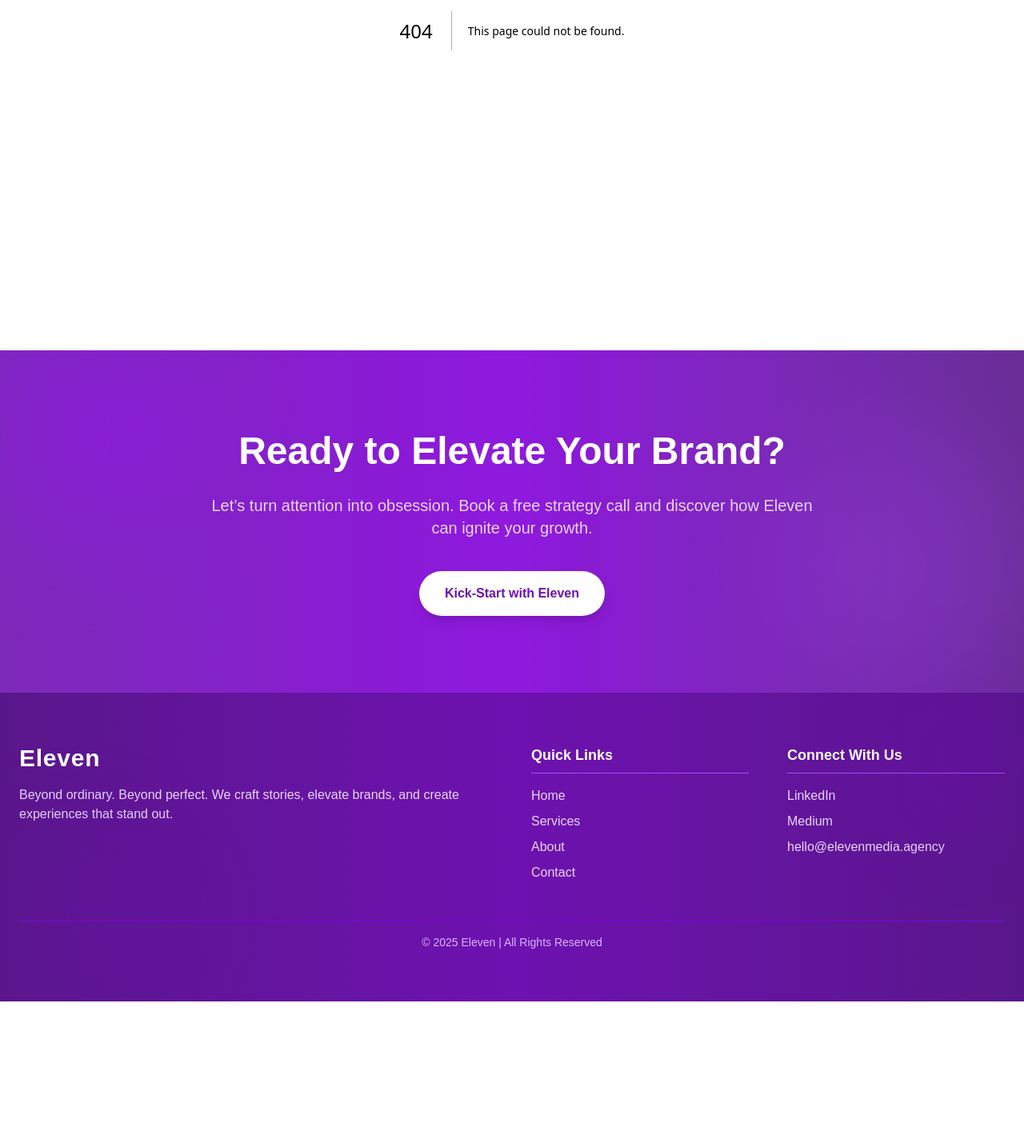
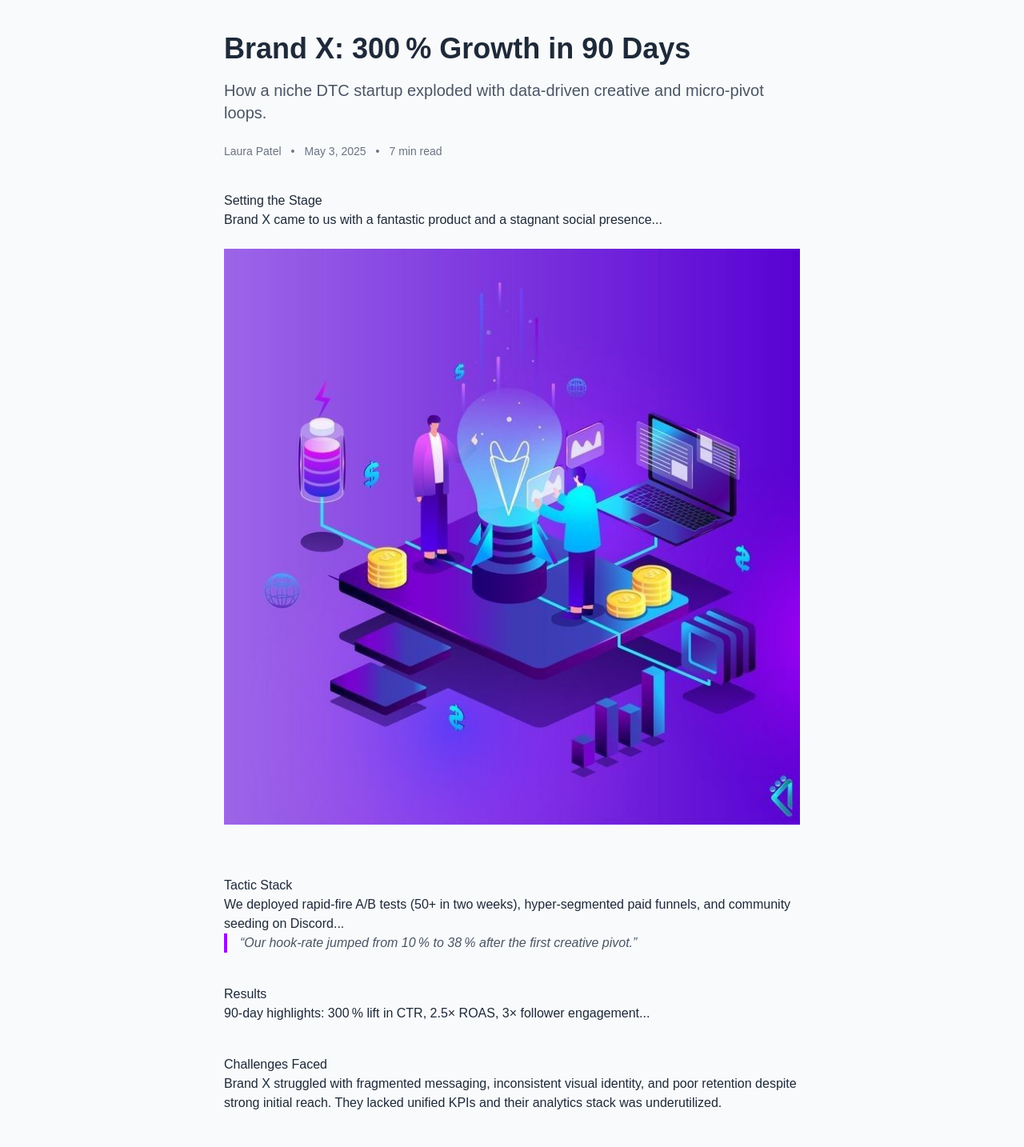
Before and after one commit to amritanshmsh/www.elevenmedia.agency, a Next.js app: page /casestudy/brand-x-300-growth in a window 1280 px wide. Before the commit this address had no page. Shown: the part 434-1868 px from the top of the page at 80% size. Before the commit the page ends 1686 px from the top, so only its background shows below. Built offline with nearby package versions, Linux system fonts and the light colour scheme.

Commit message:
Improved

```diff
--- a/package.json
+++ b/package.json
@@ -9,6 +9,7 @@
     "lint": "next lint"
   },
   "dependencies": {
+    "date-fns": "^4.1.0",
     "framer-motion": "^12.9.4",
     "gsap": "^3.13.0",
     "lucide-react": "^0.506.0",
--- a/src/app/Components/CalltoAction.tsx
+++ b/src/app/Components/CalltoAction.tsx
@@ -1,41 +1,43 @@
-
-
 "use client";
 import { motion } from "framer-motion";
 
 export default function CallToAction() {
   return (
-    <section className="relative overflow-hidden">
+    <section className="relative overflow-hidden py-6 md:py-8">
       {/* background gradient */}
       <div className="absolute inset-0 bg-gradient-to-r from-purple-800 via-purple-700 to-purple-900 opacity-90 -z-10" />
 
       {/* subtle glow circles */}
-      <div className="absolute -top-10 -left-10 w-72 h-72 bg-purple-600 rounded-full opacity-30 blur-3xl -z-10"></div>
-      <div className="absolute bottom-0 right-0 w-80 h-80 bg-purple-500 rounded-full opacity-20 blur-3xl -z-10"></div>
+      <div className="absolute -top-10 -left-10 w-72 h-72 bg-purple-600 rounded-full opacity-30 blur-3xl animate-pulse -z-10"></div>
+      <div className="absolute bottom-0 right-0 w-80 h-80 bg-purple-500 rounded-full opacity-20 blur-3xl animate-pulse -z-10"></div>
 
       <motion.div
-        className="mx-auto max-w-4xl px-6 py-24 text-center text-white"
-        initial={{ opacity: 0, y: 40 }}
+        className="mx-auto max-w-6xl px-4 py-8 flex flex-col md:flex-row items-center md:justify-between text-white text-center md:text-left"
+        initial={{ opacity: 0, y: 30 }}
         whileInView={{ opacity: 1, y: 0 }}
-        transition={{ duration: 0.8 }}
+        transition={{ duration: 0.6 }}
         viewport={{ once: true }}
       >
-        <h2 className="text-4xl md:text-5xl font-extrabold mb-6 leading-tight">
+        <div className="md:w-2/3">
+          <h2 className="text-2xl md:text-3xl font-extrabold mb-3 leading-snug">
             Ready to Elevate Your Brand?
           </h2>
-        <p className="text-lg md:text-xl text-purple-200 mb-10 max-w-3xl mx-auto">
+          <p className="text-sm md:text-base text-purple-200 mb-6 md:mb-0 max-w-xl">
             Let’s turn attention into obsession. Book a free strategy call and discover how Eleven can ignite your growth.
           </p>
-
+        </div>
+        <div className="md:w-1/3 flex justify-center md:justify-end">
           <motion.a
             href="/contact"
             whileHover={{ scale: 1.05 }}
             whileTap={{ scale: 0.95 }}
-          className="inline-block rounded-full bg-white text-purple-800 font-semibold px-8 py-4 shadow-lg hover:bg-purple-50 transition-colors"
+            className="inline-block rounded-full bg-white text-purple-800 font-semibold px-6 py-3 shadow-lg hover:bg-purple-50 transition"
           >
             Kick‑Start with Eleven
           </motion.a>
+        </div>
       </motion.div>
+      <div className="absolute bottom-0 left-0 w-full h-1 bg-white opacity-10"></div>
     </section>
   );
 }
--- a/src/app/Components/Testimonals.tsx
+++ b/src/app/Components/Testimonals.tsx
@@ -10,28 +10,28 @@ export default function Testimonials() {
         </p>
 
         <div className="grid md:grid-cols-3 gap-8">
-          {/* Testimonial 1 */}
+          {/* Testimonial 4 */}
           <div className="bg-purple-50 rounded-lg shadow p-6 text-left">
             <p className="text-gray-700 mb-4 italic">
-              “Eleven transformed our digital presence. Their team’s creativity and precision drove a 2x increase in leads within just 6 weeks.”
+              “Partnering with Eleven helped modernize our school’s communications and outreach. Parents and students are now more engaged than ever.”
             </p>
-            <div className="font-semibold text-purple-700">Jane Smith, CMO, Brand A</div>
+            <div className="font-semibold text-purple-700">Mr. Rajaneesh Singh, Principal, JS Public</div>
           </div>
 
-          {/* Testimonial 2 */}
+          {/* Testimonial 5 */}
           <div className="bg-purple-50 rounded-lg shadow p-6 text-left">
             <p className="text-gray-700 mb-4 italic">
-              “Working with Eleven felt like adding a world-class growth team to our company. We saw immediate improvements in ad performance and ROI.”
+              “We trusted Eleven with a complex product launch, and they delivered beyond expectations. The buzz they created gave us a huge first-mover advantage.”
             </p>
-            <div className="font-semibold text-purple-700">John Doe, CEO, Brand B</div>
+            <div className="font-semibold text-purple-700">Sofia Ahmed, Product Manager, TechNova</div>
           </div>
 
-          {/* Testimonial 3 */}
+          {/* Testimonial 6 */}
           <div className="bg-purple-50 rounded-lg shadow p-6 text-left">
             <p className="text-gray-700 mb-4 italic">
-              “The Eleven team is sharp, responsive, and deeply invested in our success. We couldn’t imagine a better growth partner.”
+              “Eleven’s storytelling magic helped us connect emotionally with our audience. Their campaigns doubled our engagement rates in under two months.”
             </p>
-            <div className="font-semibold text-purple-700">Emily Johnson, Founder, Brand C</div>
+            <div className="font-semibold text-purple-700">Carlos Ramirez, Marketing Director, FreshLeaf Organics</div>
           </div>
         </div>
       </div>
--- /dev/null
+++ b/src/app/casestudy/[slug]/page.tsx
@@ -0,0 +1,81 @@
+"use client";
+import Image from "next/image";
+import { format } from "date-fns";
+import caseStudies from "@/data/casestudy.json";
+
+import { use } from "react";
+import { notFound } from "next/navigation";
+
+export default function CaseStudyPage({
+  params,
+}: {
+  params: Promise<{ slug: string }>;
+}) {
+  const { slug } = use(params);
+  const post = caseStudies.find((item) => item.slug === slug);
+
+  if (!post) {
+    notFound();
+  }
+
+  return (
+    <article className="min-h-screen bg-gray-50 text-gray-800 pb-20 mb-20">
+      {/* Hero */}
+      <header className="relative h-[45vh] w-full overflow-hidden">
+        {post.heroImage ? (
+          <Image
+            src={post.heroImage}
+            alt={post.title}
+            fill
+            priority
+            className="object-cover object-center"
+          />
+        ) : null}
+      </header>
+
+      {/* Title block */}
+      <div className="mx-auto max-w-3xl px-6">
+        <h1 className="mt-10 text-4xl font-extrabold leading-tight">
+          {post.title}
+        </h1>
+        <h2 className="mt-4 text-xl text-gray-600">{post.subtitle}</h2>
+
+        <div className="mt-6 flex items-center gap-3 text-sm text-gray-500">
+          <span>{post.author}</span>
+          <span>•</span>
+          <time dateTime={new Date(post.date).toISOString()}>
+            {format(new Date(post.date), "MMM d, yyyy")}
+          </time>
+          <span>•</span>
+          <span>{post.readingTime}</span>
+        </div>
+      </div>
+
+      {/* Body */}
+      <div className="prose prose-purple mx-auto max-w-3xl px-6 prose-img:rounded-lg">
+        {post.sections.map((sec) => (
+          <section key={sec.heading} className="pt-10">
+            <h3>{sec.heading}</h3>
+            <p>{sec.content}</p>
+
+            {sec.image ? (
+              <Image
+                src={sec.image}
+                alt={sec.heading}
+                width={1200}
+                height={800}
+                className="my-6"
+              />
+            ) : null}
+
+            {sec.quote && (
+              <blockquote className="border-l-4 border-purple-600 pl-4 italic text-gray-600">
+                {sec.quote}
+              </blockquote>
+            )}
+          </section>
+        ))}
+      </div>
+    </article>
+  );
+}
--- a/src/app/process/page.tsx
+++ b/src/app/process/page.tsx
@@ -6,80 +6,45 @@ const steps = [
   {
     title: "01 — Discover & Diagnose",
     bold: "We start with radical empathy.",
-    desc: "Deep brand audits, market research, competitive mapping, and social listening reveal where you stand and where the whitespace lives. We surface every hidden insight before we lift a pixel.",
-    image: "/images/process-discover.jpg",
-    bullets: [
-      "In‑depth social listening dashboard",
-      "Competitor gap matrix",
-      "Brand sentiment heat‑map"
-    ]
+    desc: "Deep brand audits, market research, competitive mapping, and social listening reveal where you stand and where the whitespace lives.",
+    image: "/process-discover.jpg",
   },
   {
     title: "02 — Strategy Blueprint",
     bold: "Data‑backed strategy, zero guesswork.",
-    desc: "We translate insights into an airtight roadmap: personas, channel mix, content pillars, voice guidelines, and a 90‑day calendar that syncs every touchpoint.",
+    desc: "Audience personas, channel mix, brand voice, content pillars, and a cross‑platform calendar engineered to hit the right people at the right moment.",
     image: "/images/process-strategy.jpg",
-    bullets: [
-      "Persona‑driven channel plan",
-      "Content‑pillar matrix",
-      "90‑day rollout calendar"
-    ]
   },
   {
     title: "03 — Creative & A/B Labs",
     bold: "Ideas are nothing without experiments.",
-    desc: "Our studio cranks out thumb‑stoppers while the Growth Lab stress‑tests hooks, CTAs, and formats in rapid micro‑cycles to find the unbeatable combo.",
+    desc: "Our studio churns out thumb‑stoppers—videos, carousels, reels—while the growth lab runs multivariate A/B tests on hooks, CTAs, and formats to unearth winners fast.",
     image: "/images/process-ab.jpg",
-    bullets: [
-      "Rapid mock‑up sprints",
-      "Hook & headline variations",
-      "Real‑time performance board"
-    ]
   },
   {
     title: "04 — Launch & Learn",
     bold: "Every post is a data point.",
-    desc: "We deploy, monitor in real‑time, and pivot on micro‑signals—CPM dips, retention spikes, comment sentiment—nothing escapes our war‑room dashboards.",
+    desc: "We deploy, monitor in real‑time, and pivot on micro‑signals: CPM fluctuations, hook drop‑off, sentiment spikes. Nothing ships without a metric to own.",
     image: "/images/process-launch.jpg",
-    bullets: [
-      "24‑hour feedback loop",
-      "Live metric war‑room",
-      "Micro‑pivot protocol"
-    ]
   },
   {
     title: "05 — Scale & Repeat",
     bold: "Double‑down on what moves the needle.",
-    desc: "Winning creatives get budget muscle, new audiences, and retargeting layers. Monthly executive reports translate raw data into clear board‑room wins.",
+    desc: "Winning creatives get production muscle, budgets shift to high‑ROI channels, retargeting kicks in, and monthly reports translate data into board‑room clarity.",
     image: "/images/process-scale.jpg",
-    bullets: [
-      "Budget reallocation engine",
-      "Winner creative cloning",
-      "Executive scorecard report"
-    ]
   },
   {
     title: "06 — Community & Retention",
     bold: "Fans are the best funnel.",
-    desc: "We turn followers into evangelists with gated groups, surprise‑and‑delight drops, and loyalty ladders that keep the buzz compounding.",
+    desc: "We nurture loyalty with two‑way conversations, gated communities, and surprise‑and‑delight moments that transform followers into evangelists.",
     image: "/images/process-community.jpg",
-    bullets: [
-      "Private insider groups",
-      "Surprise & delight drops",
-      "Loyalty‑ladder system"
-    ]
   },
   {
     title: "07 — Intelligence Loop",
     bold: "Insights fuel the next iteration.",
-    desc: "Quarterly growth summits refine the roadmap while our edge‑tracking radar hunts for next‑gen opportunities before competitors blink.",
+    desc: "Monthly growth summits turn raw data into quarterly roadmaps, ensuring the engine never idles and your edge stays razor‑sharp.",
     image: "/images/process-intel.jpg",
-    bullets: [
-      "Quarterly growth summits",
-      "Insights‑to‑roadmap pipeline",
-      "Continuous edge tracking"
-    ]
-  }
+  },
 ];
 
 export default function ProcessPage() {
@@ -147,13 +112,11 @@ export default function ProcessPage() {
               </h2>
               <p className="text-2xl md:text-3xl font-bold mb-4">{step.bold}</p>
               <p className="text-purple-200 leading-relaxed">{step.desc}</p>
-              {step.bullets && (
-                <ul className="mt-4 space-y-1 text-sm text-purple-300">
-                  {step.bullets.map((b) => (
-                    <li key={b}>✓ {b}</li>
-                  ))}
-                </ul>
-              )}
+              <ul className="mt-4 space-y-1 text-sm text-purple-300">
+                <li>✓ KPI owner assigned</li>
+                <li>✓ Tool stack synced</li>
+                <li>✓ Timeline locked</li>
+              </ul>
             </div>
           </motion.div>
         ))}
--- a/src/app/services/page.tsx
+++ b/src/app/services/page.tsx
@@ -138,7 +138,7 @@ export default function ServicesPage() {
         <div
           id={service.slug}
           key={index}
-          className={`group scroll-mt-32 flex flex-col md:flex-row gap-8 mb-16 items-center ${
+          className={`group flex flex-col md:flex-row gap-8 mb-16 items-center ${
             index % 2 === 1 ? "md:flex-row-reverse" : ""
           }`}
         >
@@ -176,10 +176,10 @@ export default function ServicesPage() {
               ))}
             </div>
             <a
-              href="/contact"
+              href={`#${service.slug}`}
               className="mt-4 inline-block bg-purple-700 text-white px-6 py-2 rounded-lg hover:bg-purple-800 transition-colors duration-300"
             >
-              Get Started
+              Explore
             </a>
           </div>
         </div>
--- /dev/null
+++ b/src/data/casestudy.json
@@ -0,0 +1,101 @@
+[
+    {
+      "slug": "brand-x-300-growth",
+      "title": "Brand X: 300 % Growth in 90 Days",
+      "subtitle": "How a niche DTC startup exploded with data‑driven creative and micro‑pivot loops.",
+      "author": "Laura Patel",
+      "date": "2025-05-03",
+      "readingTime": "7 min read",
+      "heroImage": "/process-discover.jpg",
+      "sections": [
+        {
+          "heading": "Setting the Stage",
+          "content": "Brand X came to us with a fantastic product and a stagnant social presence...",
+          "image": "/process-discover.jpg"
+        },
+        {
+          "heading": "Tactic Stack",
+          "content": "We deployed rapid‑fire A/B tests (50+ in two weeks), hyper‑segmented paid funnels, and community seeding on Discord...",
+          "quote": "“Our hook‑rate jumped from 10 % to 38 % after the first creative pivot.”"
+        },
+        {
+          "heading": "Results",
+          "content": "90‑day highlights: 300 % lift in CTR, 2.5× ROAS, 3× follower engagement..."
+        },
+        {
+          "heading": "Challenges Faced",
+          "content": "Brand X struggled with fragmented messaging, inconsistent visual identity, and poor retention despite strong initial reach. They lacked unified KPIs and their analytics stack was underutilized."
+        },
+        {
+          "heading": "Solutions Deployed",
+          "content": "We integrated cross-platform analytics, set up centralized dashboards, and established a single source of truth for KPIs. The creative strategy was realigned to emphasize storytelling and emotional triggers."
+        }
+      ]
+    },
+    {
+      "slug": "brew-co-viral-rebrand",
+      "title": "Brew Co: From Local Roaster to Viral Coffee Darling",
+      "subtitle": "A brand refresh, TikTok storytelling, and influencer collabs brewed a global fan‑base.",
+      "author": "Marcus Jin",
+      "date": "2025-04-14",
+      "readingTime": "6 min read",
+      "heroImage": "/process-discover.jpg",
+      "sections": [
+        {
+          "heading": "Re‑Brand Sprint",
+          "content": "We overhauled packaging, color palette, and voice—leaning into quirky latte art memes...",
+          "image": "/process-discover.jpg"
+        },
+        {
+          "heading": "Influencer Cascade",
+          "content": "Seven micro‑influencers seeded the first wave; then TikTok’s coffee niche did the heavy lift...",
+          "quote": "“Brew Co went from 8K to 120K followers in 30 days.”"
+        },
+        {
+          "heading": "Key Metrics",
+          "content": "Average order value +42 %, UGC volume +600 %, hashtag reach 19 M impressions..."
+        },
+        {
+          "heading": "Customer Journey Overhaul",
+          "content": "We redesigned the end-to-end customer journey, from first-touch social impressions to post-purchase follow-up emails. Customer feedback loops were built directly into the social campaigns."
+        },
+        {
+          "heading": "Organic vs Paid Mix",
+          "content": "By shifting budget towards high-performing organic posts and leveraging boosted influencer content, we increased efficiency and amplified authentic engagement."
+        }
+      ]
+    },
+    {
+      "slug": "neo-fit-app-launch",
+      "title": "NeoFit App: 50K Downloads in Two Weeks with Zero Paid Media",
+      "subtitle": "A teaser campaign, waitlist gamification, and creator partnerships turned hype into installs.",
+      "author": "Sofia Ahmed",
+      "date": "2025-03-22",
+      "readingTime": "8 min read",
+      "heroImage": "/process-discover.jpg",
+      "sections": [
+        {
+          "heading": "Gamified Waitlist",
+          "content": "We built a referral leaderboard: every share earned early‑access badges and in‑app perks...",
+          "image": "/process-discover.jpg"
+        },
+        {
+          "heading": "Creator Blitz",
+          "content": "Fitness YouTubers teased exclusive challenges; Instagram coaches hosted live workouts...",
+          "quote": "“Our launch livestream peaked at 18 K concurrent viewers.”"
+        },
+        {
+          "heading": "Launch Numbers",
+          "content": "50 K downloads, 25 K active users day one, App Store #2 in Health & Fitness..."
+        },
+        {
+          "heading": "Tech Stack Integration",
+          "content": "We connected the waitlist system with the app backend to ensure seamless onboarding at launch. Automated triggers rewarded referrals in real time."
+        },
+        {
+          "heading": "Post-Launch Optimization",
+          "content": "Continuous monitoring allowed us to identify churn risk cohorts, optimize push notification cadences, and introduce in-app challenges to maintain daily active users."
+        }
+      ]
+    }
+  ]
```
Also changed, not shown: src/app/Components/CaseStudy.tsx (+24 -32 lines), src/app/Components/YourGrowth.tsx (+26 -12 lines), public/process-discover.jpg (added), 1 other file (tests, documents, lock files or other folders). Lines whose indentation alone changed are shown as unchanged.
